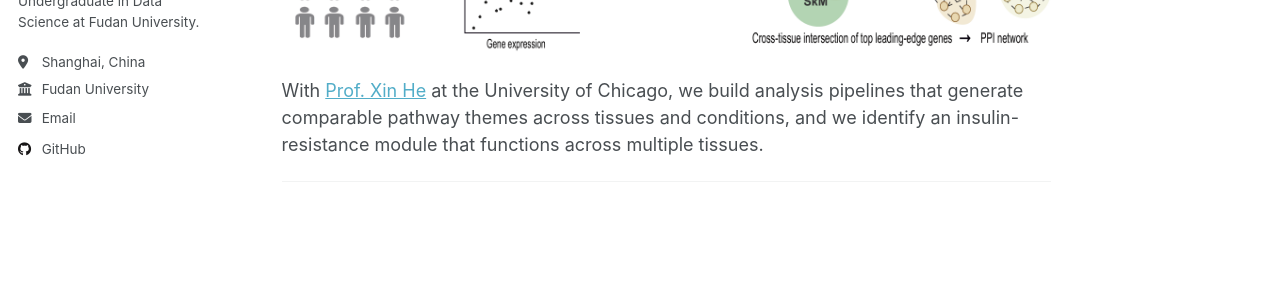
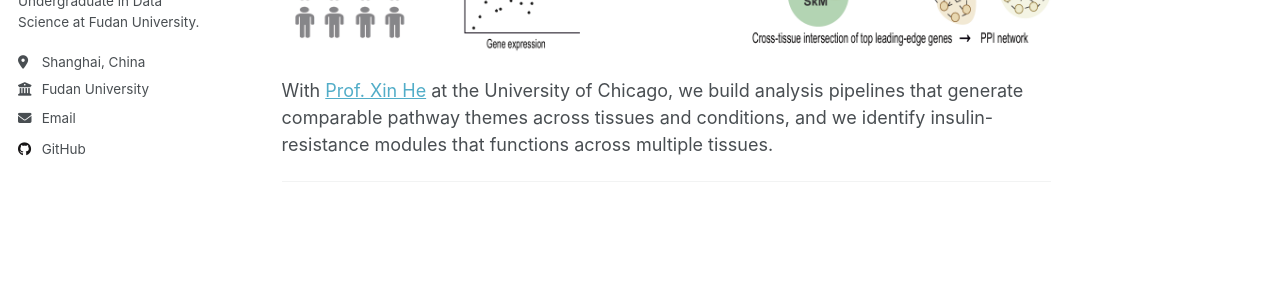
Before and after one commit to colinyuxin/colinyuxin.github.io, a Jekyll site: the page built from _pages/Research.md, in a window 1280 px wide and 900 px high, scrolled down 1569 px. Shown: the part 393-693 px from the top of the window. Built offline with Jekyll 4.4.1, drawn with Linux system fonts in a browser that asks for light colours; a script that is not in the unit is left out.

Commit message:
Update Research.md

```diff
--- a/_pages/Research.md
+++ b/_pages/Research.md
@@ -32,7 +32,7 @@ Polygenic scores (PGS) reflect an individual’s overall genetic liability. Link
 </p>
 
 
-With [Prof. Xin He](https://xinhelab.org/) at the University of Chicago, we build analysis pipelines that generate comparable pathway themes across tissues and conditions, and we identify an insulin-resistance module that functions across multiple tissues.
+With [Prof. Xin He](https://xinhelab.org/) at the University of Chicago, we build analysis pipelines that generate comparable pathway themes across tissues and conditions, and we identify insulin-resistance modules that functions across multiple tissues.
 
 
 
```
